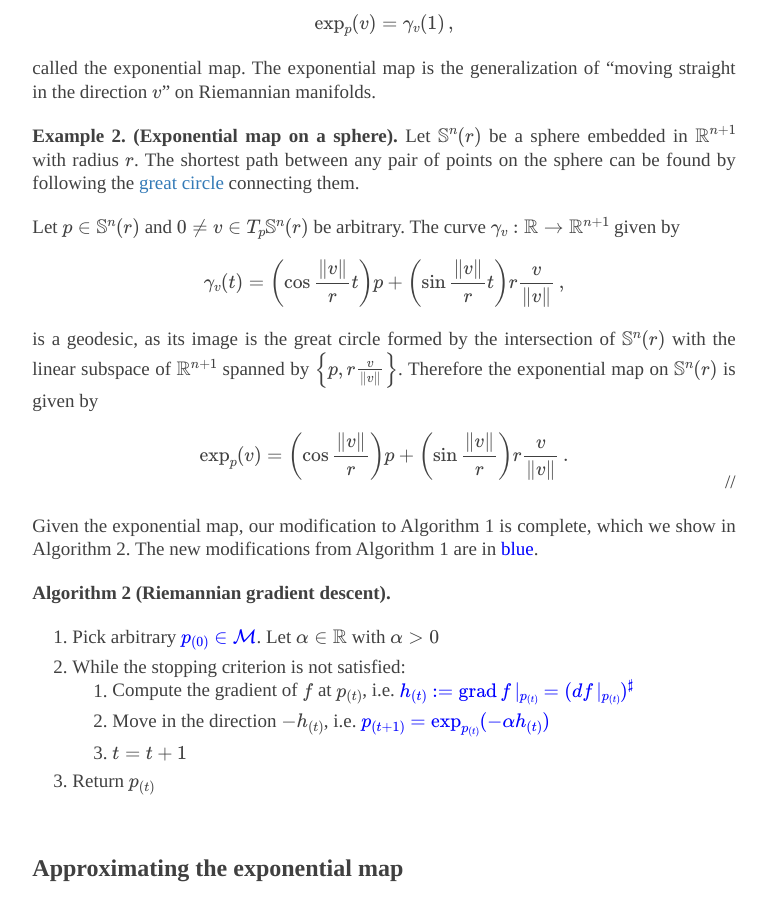
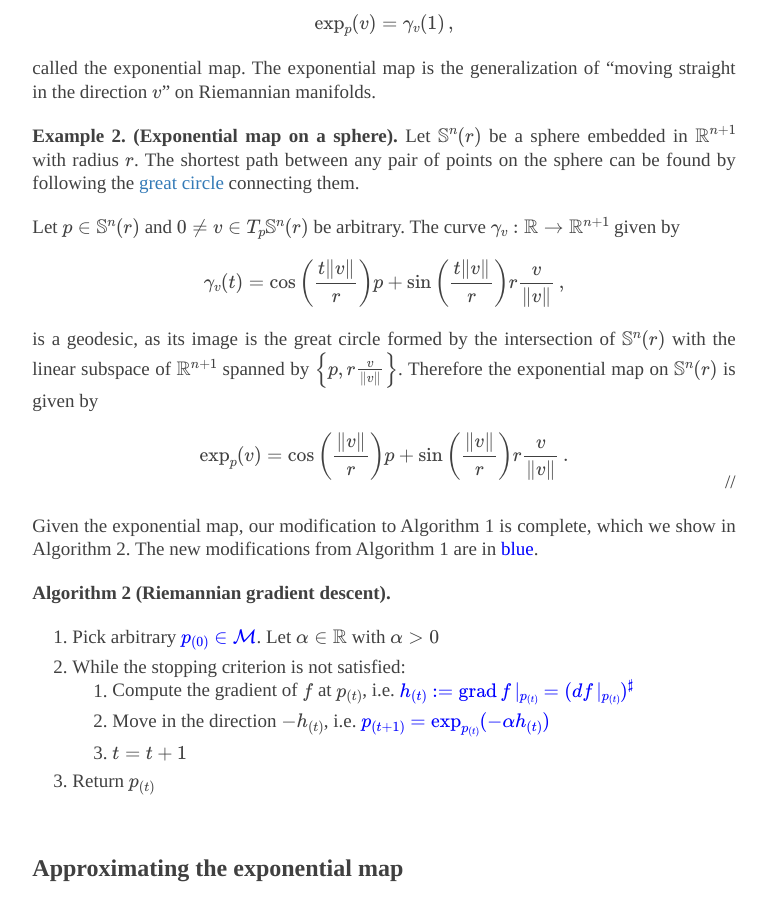
Before and after one commit to hsyodysseyjr/wiseodd0, a Jekyll site: the page built from _posts/2019-04-09-optimization-riemannian-manifolds.md, in a window 1280 px wide and 900 px high, scrolled down 4209 px. Shown: the whole window, without its empty margins (256-1023 px from the left). Built offline with Jekyll 4.4.1, drawn with Linux system fonts in a browser that asks for light colours; nearby versions of some CDN libraries; formulas are drawn with MathJax 3.

Commit message:
Correction

```diff
--- a/_posts/2019-04-09-optimization-riemannian-manifolds.md
+++ b/_posts/2019-04-09-optimization-riemannian-manifolds.md
@@ -161,13 +161,13 @@ called the exponential map. The exponential map is the generalization of "moving
 Let $p \in \mathbb{S}^n(r)$ and $0 \neq v \in T_p \mathbb{S}^n(r)$ be arbitrary. The curve $\gamma_v: \R \to \R^{n+1}$ given by
 
 $$
-    \gamma_v(t) = \left( \cos \frac{\norm{v}}{r}t \right) p + \left( \sin \frac{\norm{v}}{r}t \right) r \frac{v}{\norm{v}} \, ,
+    \gamma_v(t) = \cos \left( \frac{t\norm{v}}{r} \right) p + \sin \left( \frac{t\norm{v}}{r} \right) r \frac{v}{\norm{v}} \, ,
 $$
 
 is a geodesic, as its image is the great circle formed by the intersection of $\mathbb{S}^n(r)$ with the linear subspace of $\R^{n+1}$ spanned by $\left\\{ p, r \frac{v}{\norm{v}} \right\\}$. Therefore the exponential map on $\mathbb{S}^n(r)$ is given by
 
 $$
-    \exp_p(v) = \left( \cos \frac{\norm{v}}{r} \right) p + \left( \sin \frac{\norm{v}}{r} \right) r \frac{v}{\norm{v}} \, .
+    \exp_p(v) = \cos \left( \frac{\norm{v}}{r} \right) p + \sin \left( \frac{\norm{v}}{r} \right) r \frac{v}{\norm{v}} \, .
 $$
 
 //
```
